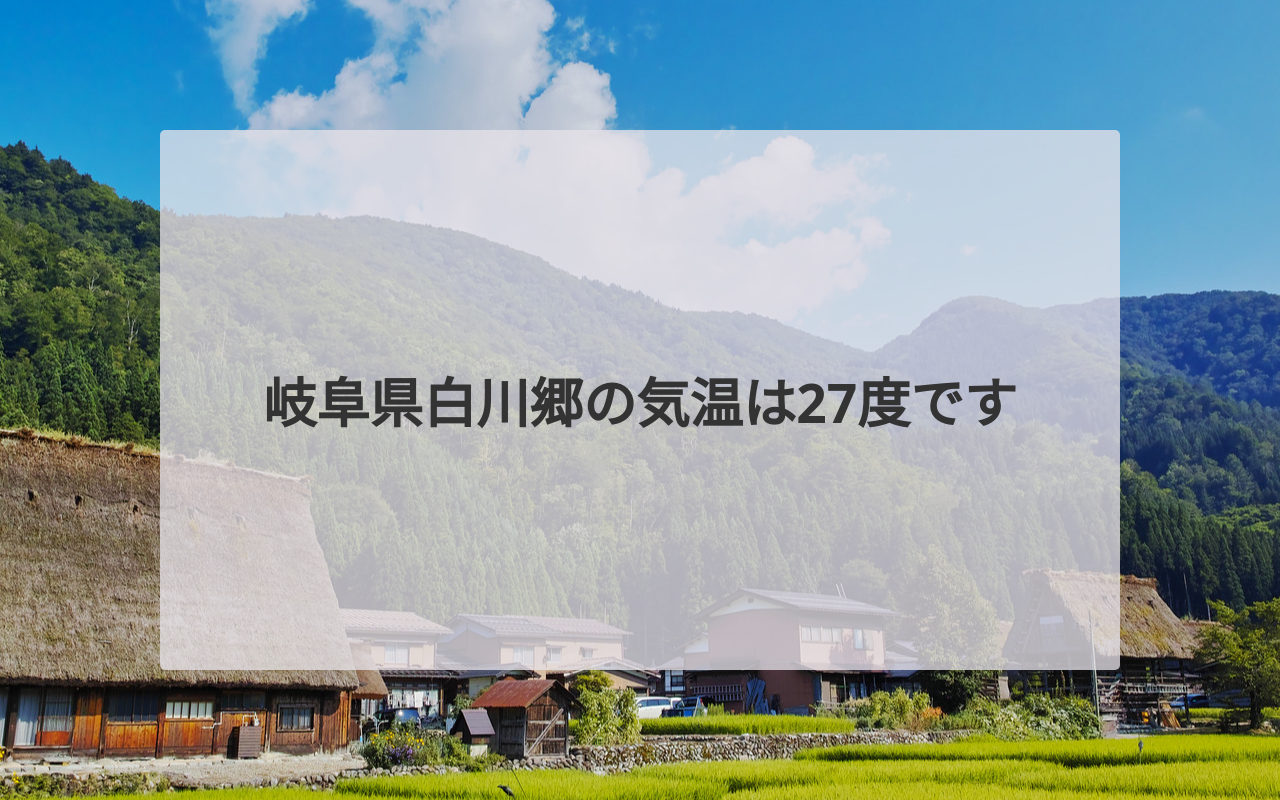
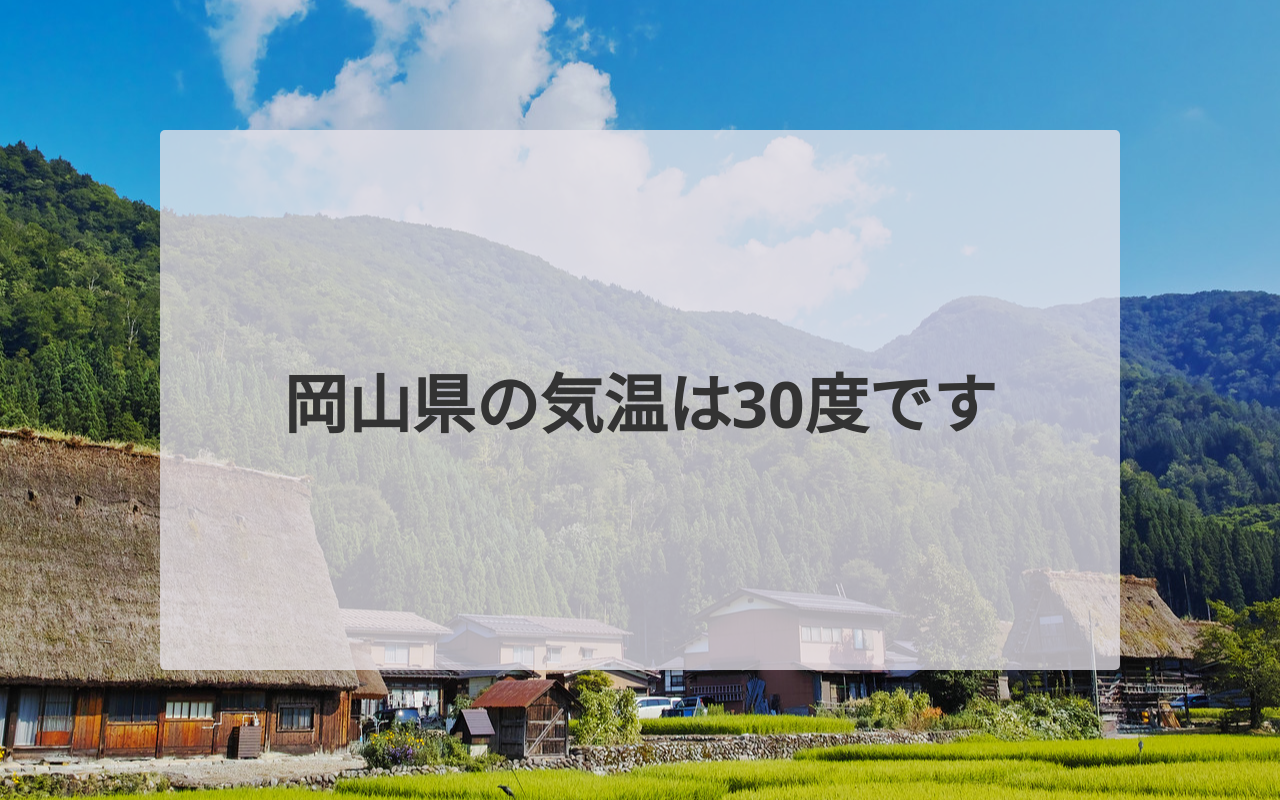
Before and after one commit to ics-creative/190405-parcel-babel, a website built with Parcel: page myproject/src/index.html in a window 1280 px wide. Built offline with nearby package versions, Linux system fonts and the light colour scheme.

Commit message:
Parcel - ESModule：ビルドファイルの更新

```diff
--- a/myproject/package.json
+++ b/myproject/package.json
@@ -2,6 +2,7 @@
   "name": "myproject",
   "version": "1.0.0",
   "scripts": {
+    "start": "parcel src/index.html --open",
     "build": "parcel build src/index.html -d ../docs --public-url ./"
   },
   "author": "ics-kano",
--- a/myproject/src/scripts/index.js
+++ b/myproject/src/scripts/index.js
@@ -1,7 +1,7 @@
 // myFunction.jsをインポートする
-import { myFunction } from "./myFunction";
+import { myFunction } from "./myFunction.js";
 // 今日の天気用文字列を生成する
-const todayWeather = myFunction(27);
+const todayWeather = myFunction(30);
 // #weather要素のテキストとして今日の天気を設定する
 document
   .querySelector("#weather")
--- a/myproject/src/scripts/myFunction.js
+++ b/myproject/src/scripts/myFunction.js
@@ -1,4 +1,7 @@
-/** 気温の数値を受け取って文字列を返す関数 */
-export function myFunction(temperature) {
-  return `岐阜県白川郷の気温は${temperature}度です`;
-}
+/**
+ * 気温の数値を受け取って文字列を返す関数。
+ * アロー関数で定義されている。
+ */
+export const myFunction = temperature => {
+  return `岡山県の気温は${temperature}度です`;
+};
--- a/myproject/src/style/style.css
+++ b/myproject/src/style/style.css
@@ -21,7 +21,7 @@ body {
     Helvetica, Arial, sans-serif;
   font-size: 22px;
   overflow: hidden;
-  padding: 40px;
+  padding: 20px;
   box-sizing: border-box;
   background-size: cover;
   background: url("../images/background.jpg") center;
@@ -44,11 +44,11 @@ main {
 
 p {
   font-weight: bold;
-  font-size: calc(100vw / 18);
+  font-size: calc(100vw / 15);
 }
 
 @media (min-width: 960px) {
   p {
-    font-size: calc(960px / 18);
+    font-size: calc(960px / 15);
   }
 }
```
Also changed, not shown: docs/index.html (+1 -1 lines), 8 other files.
